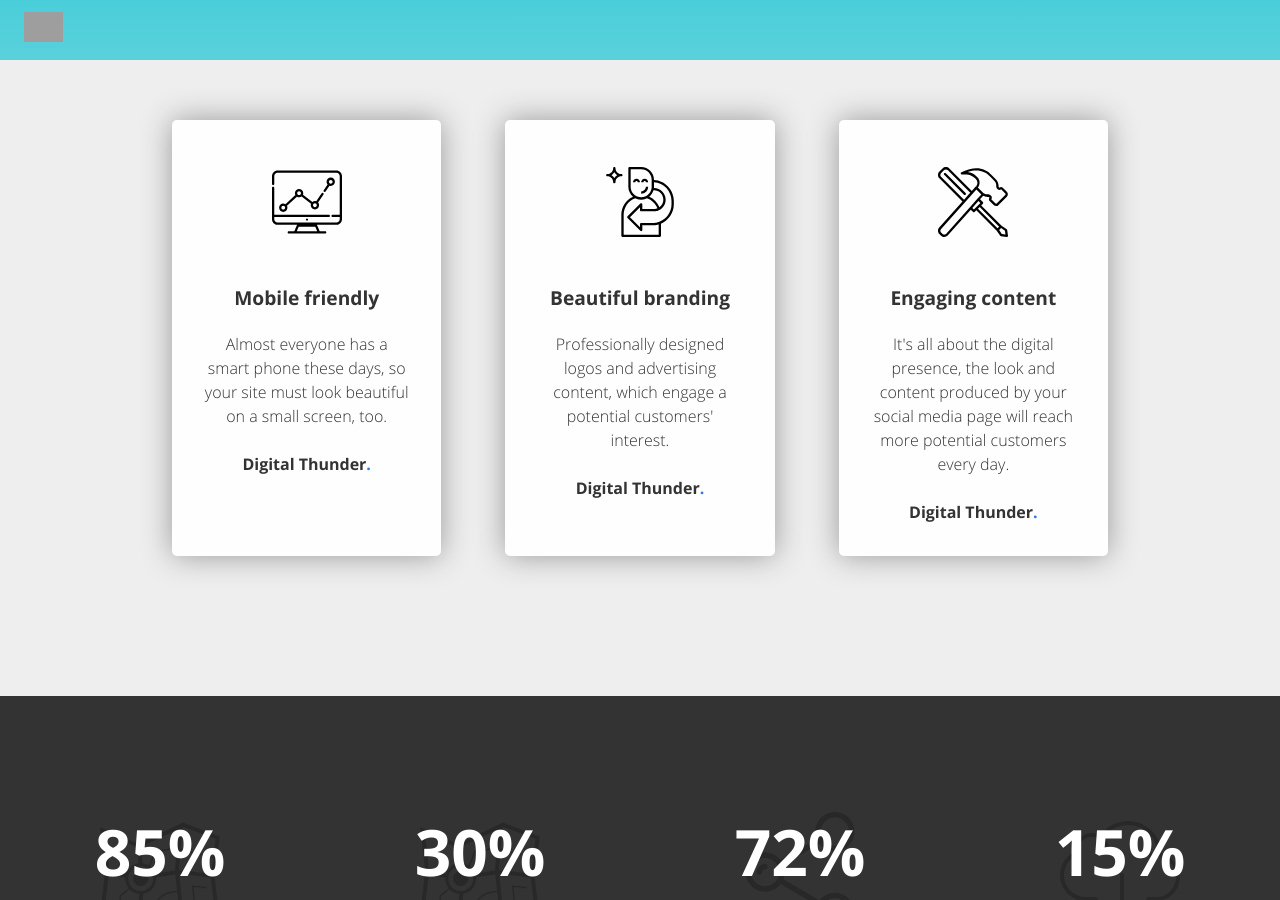
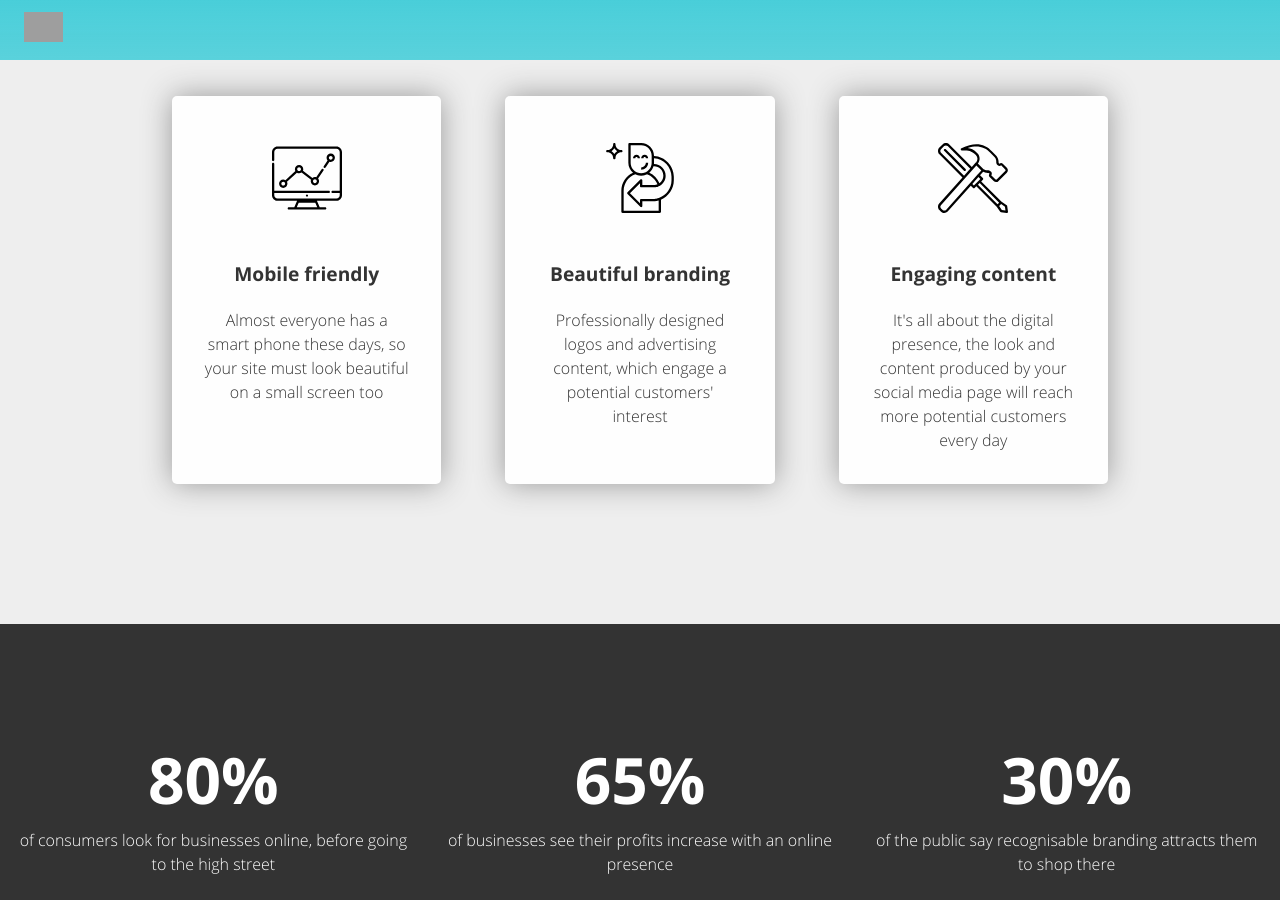
Before and after one commit to ryanlynch717/dt_site, a Jekyll site: the page built from index.html, in a window 1280 px wide and 900 px high, scrolled down 1541 px. Built offline with Jekyll 4.4.1, drawn with Linux system fonts in a browser that asks for light colours; nearby versions of some CDN libraries; some of the changed text lies outside the part shown; grey boxes are pictures that could not be loaded.

Commit message:
updating content

```diff
--- a/_data/site-info.json
+++ b/_data/site-info.json
@@ -14,7 +14,7 @@
       },
       "content": {
         "title": "A bit about us",
-        "description": "In the modern era, the web and social media is king. As a result, small businesses struggle to attract new customers. The main reason behind this is the soaring use of digital communications. Customers now typically go online to look for the best deals before even thinking about the high street.<br /><br />Local businesses have been lagging behind for too long, it's time to get your business a strong online presence - and here at Digital Thunder, we want to help!<br /><br />The services we offer include beautifully designed websites, branding, digital and physical advertising and social media marketing. We can provide any of these services with or without continous digital management, we leave it up to you to decide if you need us after delivery.<br/><br/>So, <span class='dot'>Digital Thunder</span> was born."
+        "description": "In the modern era, the web and social media is king. As a result, small businesses struggle to attract new customers. The main reason behind this is the soaring use of digital communications. Customers now typically go online to look for the best deals before even thinking about the high street.<br /><br />Local businesses have been lagging behind for too long, it's time to get your business a strong online presence - and here at Digital Thunder, we want to help!<br /><br />The services we offer include beautifully designed websites, branding, digital and physical advertising and social media marketing. We can provide any of these services with or without continous digital management, we leave it up to you to decide if you need us after delivery.<br/><br/>"
       }
     },
     {
@@ -30,19 +30,19 @@
             "itemTitle": "Mobile friendly",
             "textColor": "#333",
             "icon": "chart.svg",
-            "description": "Almost everyone has a smart phone these days, so your site must look beautiful on a small screen, too. <br /><br /><span class='dot'>Digital Thunder</span>"
+            "description": "Almost everyone has a smart phone these days, so your site must look beautiful on a small screen too"
           },
           {
             "itemTitle": "Beautiful branding",
             "textColor": "#333",
             "icon": "single.svg",
-            "description": "Professionally designed logos and advertising content, which engage a potential customers' interest. <br /><br /><span class='dot'>Digital Thunder</span>"
+            "description": "Professionally designed logos and advertising content, which engage a potential customers' interest"
           },
           {
             "itemTitle": "Engaging content",
             "textColor": "#333",
             "icon": "tools.svg",
-            "description": "It's all about the digital presence, the look and content produced by your social media page will reach more potential customers every day. <br /><br /><span class='dot'>Digital Thunder</span>"
+            "description": "It's all about the digital presence, the look and content produced by your social media page will reach more potential customers every day"
           }
         ]
       }
@@ -57,32 +57,25 @@
       "content": {
         "items": [
           {
-            "itemTitle": "85",
+            "itemTitle": "80",
             "metric": "%",
             "textColor": "#fff",
-            "icon": "map-of-roads.svg",
-            "description": "tourists use smartphones while abroad"
+            // "icon": "map-of-roads.svg",
+            "description": "of consumers look for businesses online, before going to the high street"
+          },
+          {
+            "itemTitle": "65",
+            "metric": "%",
+            "textColor": "#fff",
+            // "icon": "map-of-roads.svg",
+            "description": "of businesses see their profits increase with an online presence"
           },
           {
             "itemTitle": "30",
             "metric": "%",
             "textColor": "#fff",
-            "icon": "map-of-roads.svg",
-            "description": "travelers found accommodation via smartphones"
-          },
-          {
-            "itemTitle": "72",
-            "metric": "%",
-            "textColor": "#fff",
-            "icon": "share.svg",
-            "description": "post-vacation photos end up on social networks"
-          },
-          {
-            "itemTitle": "15",
-            "metric": "%",
-            "textColor": "#fff",
-            "icon": "cloud-computing.svg",
-            "description": "leisure travelers download tourism apps prior to their trips"
+            // "icon": "share.svg",
+            "description": "of the public say recognisable branding attracts them to shop there"
           }
         ]
       }
@@ -96,8 +89,8 @@
       "image": "story/place-discovery.png",
       "content": {
         "icon": "map-of-roads.svg",
-        "title": "Place Discovery",
-        "description": "<span class='dot'>Digital Thunder</span> makes your trails and POIs more attractive to guests by providing supplementary content that can be accessed when at the location. <br /><br />Increase dwell time and user spend by engaging you guests at the location."
+        "title": "Web Design",
+        "description": "<span class='dot'>Digital Thunder</span> lorem ipsum <br /><br />"
       }
     },
     {
@@ -109,8 +102,8 @@
       "image": "story/social-sharing.png",
       "content": {
         "icon": "network.svg",
-        "title": "Social Sharing",
-        "description": "<span class='dot'>Digital Thunder</span> allows your guests to share to their family and friends when they are at one of your locations."
+        "title": "Branding Logos",
+        "description": "<span class='dot'>Digital Thunder</span>lorem ipsum <br /><br />"
       }
     },
     {
@@ -122,8 +115,8 @@
       "image": "story/offline-app.png",
       "content": {
         "icon": "cloud-computing.svg",
-        "title": "Offline First App",
-        "description": "Not all of your POIs will be in an area where a internet connection is available. <br /><br />The offline experience is seamless and any interactions with the app while offline will be synced to the analytics service once a network connection is reestablished. <br /><br />Mark certain POIs as network blackspots within the CMS and the app will pre-download content for offline access at these locations."
+        "title": "Advertising Content",
+        "description": "lorem ipsum <br /><br />"
       }
     }
   ]
```
